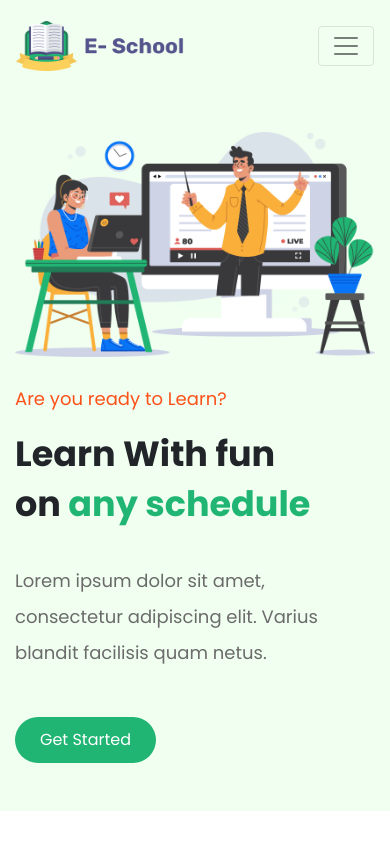
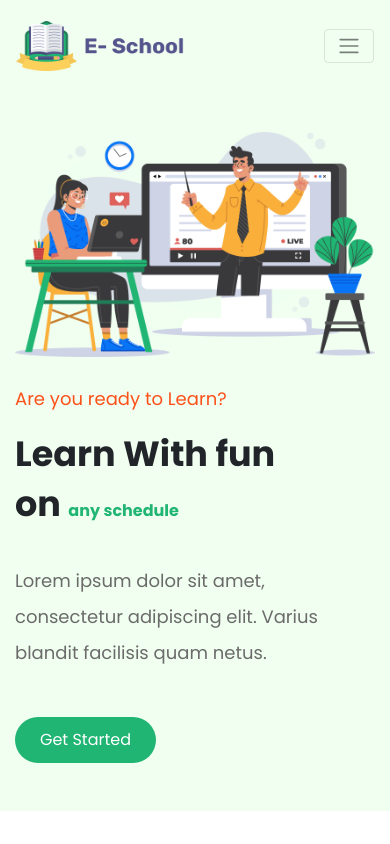
Before and after one commit to tayab-pabel/e-school, a plain HTML site: page index.html in a window 390 px wide. Shown: the top 844 px of the page. Drawn offline with nearby package versions, Linux system fonts and the light colour scheme.

Commit message:
final commit

```diff
--- a/style.css
+++ b/style.css
@@ -243,7 +243,17 @@ p {
   h1 {
     font-size: 40px;
   }
+  span {
+    font-size: 13px;
+  }
 }
+
+@media (max-width: 992px){
+  span {
+    font-size: 16px;
+  }
+}
+
 @media (max-width: 768px) {
   .testimonial p {
     padding-top: 25px;
```
